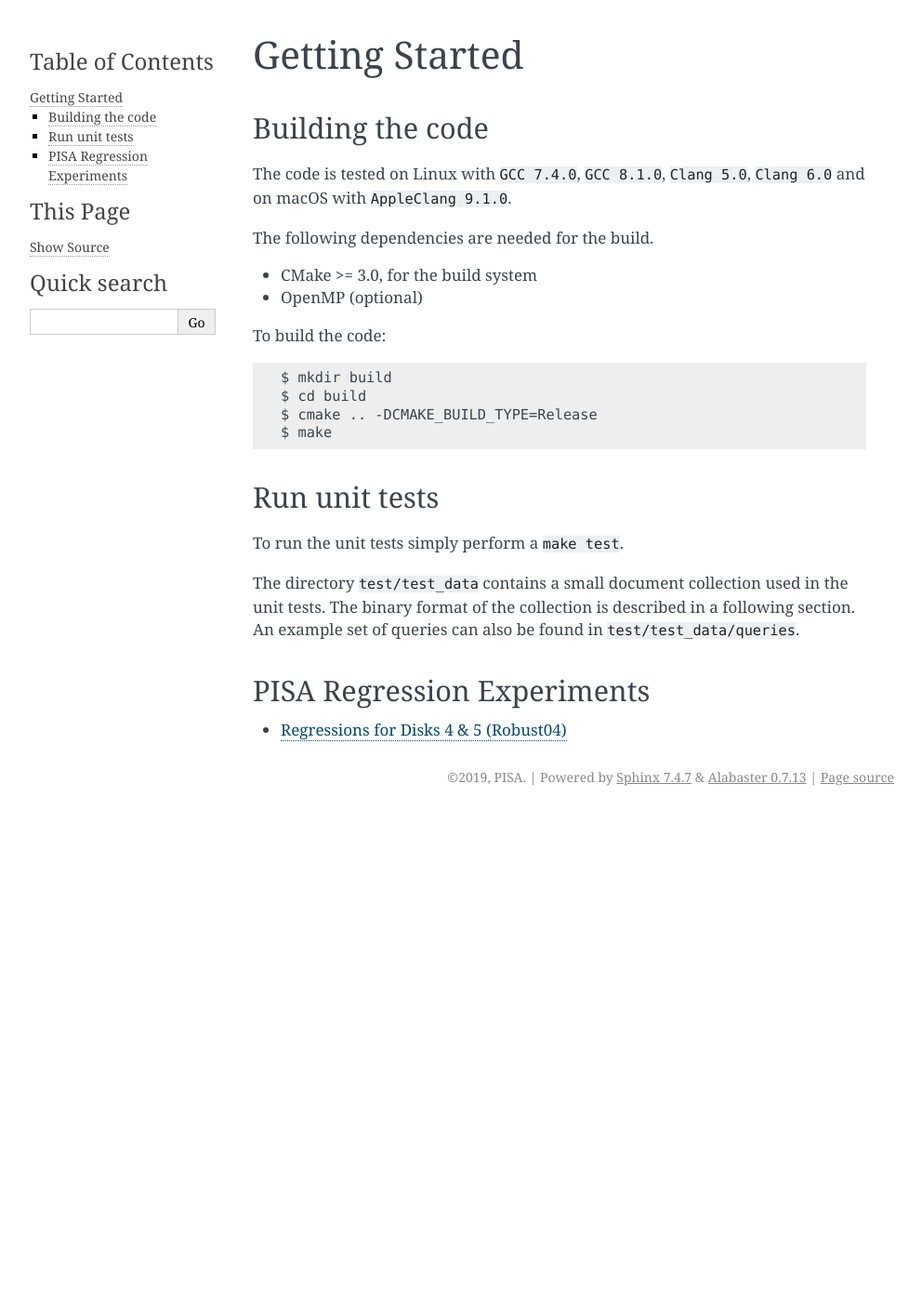
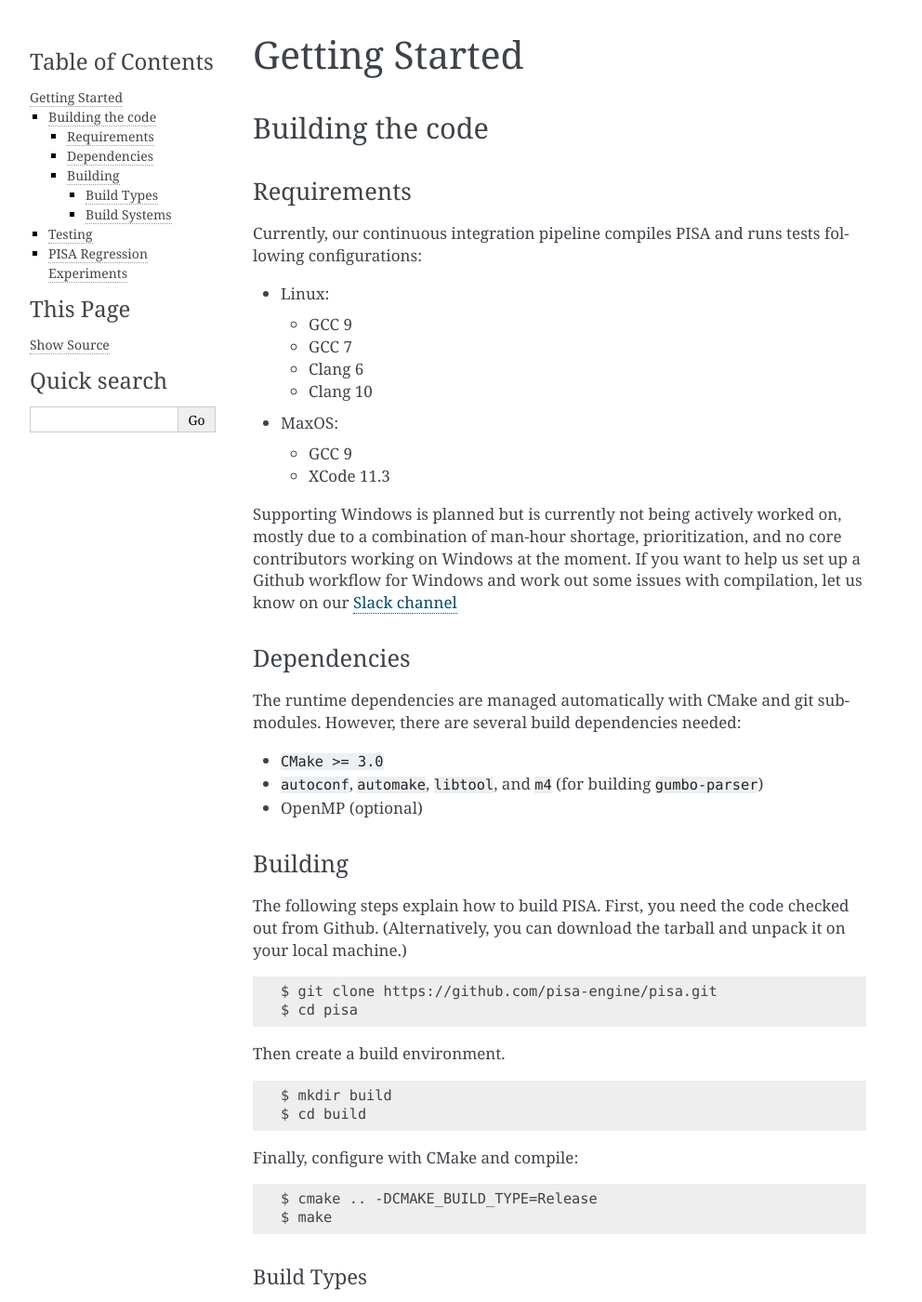
Before and after one commit to pisa-engine/pisa, a Sphinx documentation site: the page built from docs/source/getting_started.md, in a window 1280 px wide and 1400 px high. Shown: the whole window at 93% size, without its empty margins (148-1140 px from the left). Built offline with Sphinx 7.4.7, drawn with Linux system fonts in a browser that asks for light colours; some of the changed text lies outside the part shown.

Commit message:
Update Getting Started

```diff
--- a/docs/source/getting_started.md
+++ b/docs/source/getting_started.md
@@ -2,30 +2,88 @@
 
 ## Building the code
 
-The code is tested on Linux with `GCC 7.4.0`, `GCC 8.1.0`, `Clang 5.0`, `Clang 6.0` and on macOS with `AppleClang 9.1.0`.
+### Requirements
 
-The following dependencies are needed for the build.
+Currently, our continuous integration pipeline compiles PISA and runs tests
+following configurations:
+- Linux:
+    - GCC 9
+    - GCC 7
+    - Clang 6
+    - Clang 10
+- MaxOS:
+    - GCC 9
+    - XCode 11.3
 
-* CMake >= 3.0, for the build system
-* OpenMP (optional)
+Supporting Windows is planned but is currently not being actively worked on,
+mostly due to a combination of man-hour shortage, prioritization, and no
+core contributors working on Windows at the moment.
+If you want to help us set up a Github workflow for Windows and work out
+some issues with compilation, let us know on our
+[Slack channel](https://join.slack.com/t/pisa-engine/shared_invite/zt-dbxrm1mf-RtQMZTqxxlhOJsv3GHUErw)
 
-To build the code:
+### Dependencies
+
+The runtime dependencies are managed automatically with CMake and git submodules.
+However, there are several build dependencies needed:
+
+- `CMake >= 3.0`
+- `autoconf`,  `automake`, `libtool`, and `m4` (for building `gumbo-parser`)
+- OpenMP (optional)
+
+### Building
+
+The following steps explain how to build PISA.
+First, you need the code checked out from Github.
+(Alternatively, you can download the tarball and unpack it on your local machine.)
+
+    $ git clone https://github.com/pisa-engine/pisa.git
+    $ cd pisa
+
+Then create a build environment.
 
     $ mkdir build
     $ cd build
+
+Finally, configure with CMake and compile:
+
     $ cmake .. -DCMAKE_BUILD_TYPE=Release
     $ make
 
-## Run unit tests
+#### Build Types
 
-To run the unit tests simply perform a `make test`.
+There are two build types available:
+- `Release` (default)
+- `Debug`
+
+Use `Debug` only for debugging. It is much slower at runtime.
+
+#### Build Systems
+
+CMake supports configuring for different build systems.
+On Linux and Mac, the default is Makefiles, thus the following two commands are equivalent:
+
+    $ cmake -G ..
+    $ cmake -G "Unix Makefiles" ..
+
+Alternatively to Makefiles, you can configure the project to use Ninja instead:
+
+    $ cmake -G Ninja ..
+    $ ninja # instead of make
+
+Other build systems should work in theory but are not tested.
+
+## Testing
+
+You can run the unit and integration tests with:
+
+    $ ctest
 
 The directory `test/test_data` contains a small document collection used in the
 unit tests. The binary format of the collection is described in a following
 section.
 An example set of queries can also be found in `test/test_data/queries`.
 
-
 ## PISA Regression Experiments
 
 + [Regressions for Disks 4 & 5 (Robust04)](experiments/regression-robust04.html)
```
